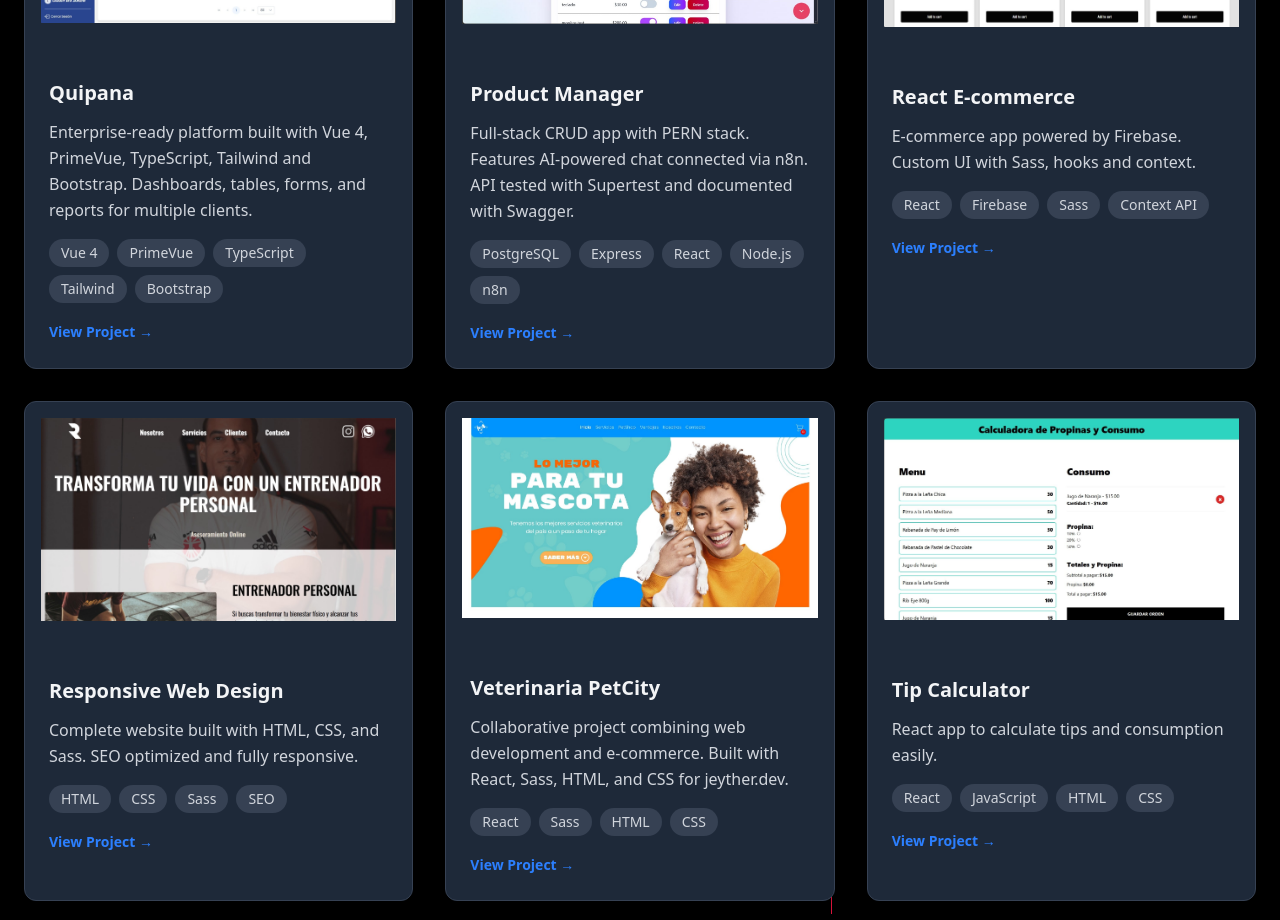
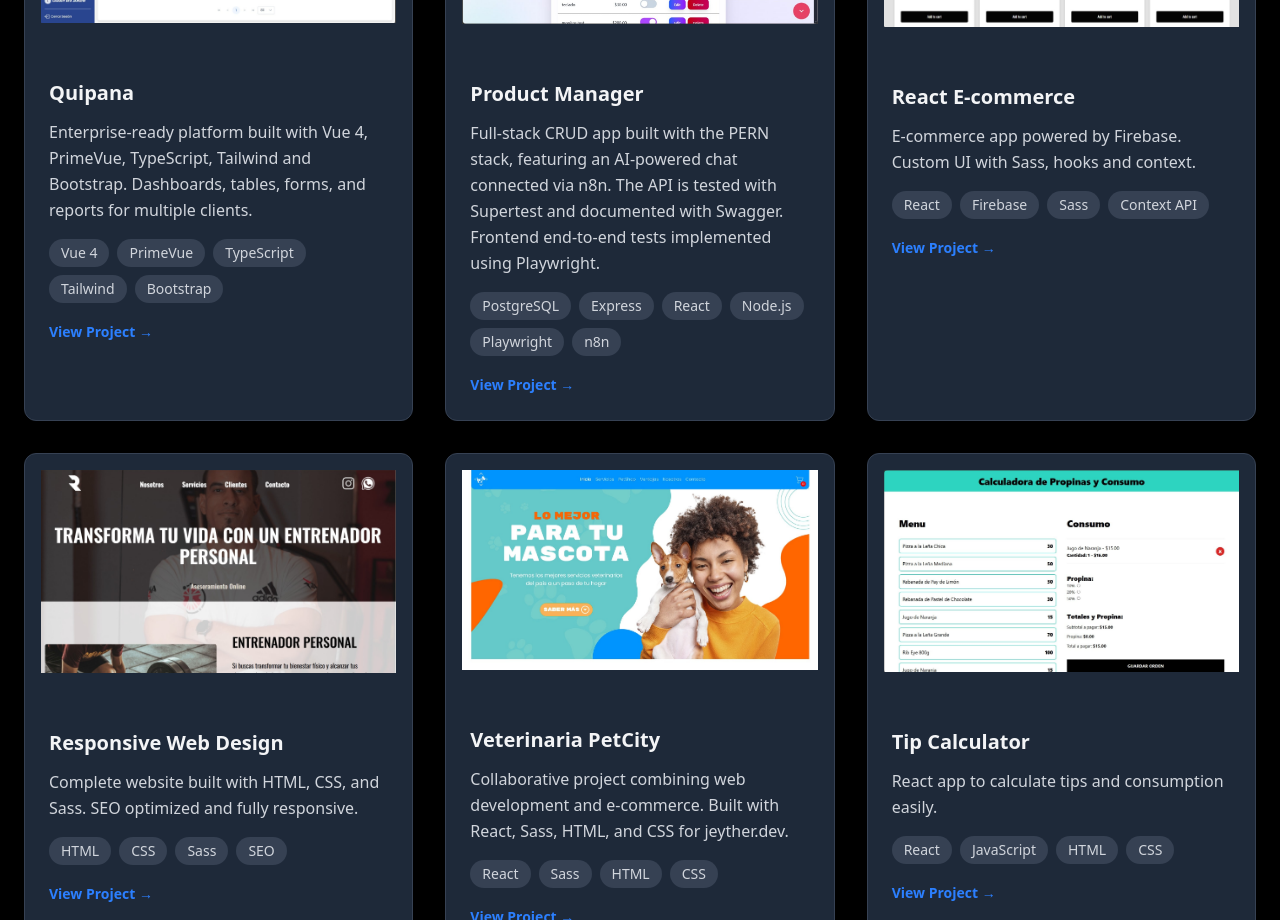
Before and after one commit to kevinsoto13/portfolio, a React (Vite) app: page / in a window 1280 px wide. Shown: the part 2400-3320 px from the top of the page. Built offline with nearby package versions, Linux system fonts and the light colour scheme.

Commit message:
fix: Update project description and technologies in Projects component

```diff
--- a/src/components/Projects.tsx
+++ b/src/components/Projects.tsx
@@ -17,8 +17,8 @@ const Projects: React.FC<ProjectsProps> = ({ darkMode }) => {
     {
       title: "Product Manager",
       description:
-        "Full-stack CRUD app with PERN stack. Features AI-powered chat connected via n8n. API tested with Supertest and documented with Swagger.",
-      tech: ["PostgreSQL", "Express", "React", "Node.js", "n8n"],
+         "Full-stack CRUD app built with the PERN stack, featuring an AI-powered chat connected via n8n. The API is tested with Supertest and documented with Swagger. Frontend end-to-end tests implemented using Playwright.",
+      tech: ["PostgreSQL", "Express", "React", "Node.js", "Playwright", "n8n"],
       link: "https://rest-apis-typescript-frontend-eta-eight.vercel.app",
       image: "product-manager.jpg",
     },
```
